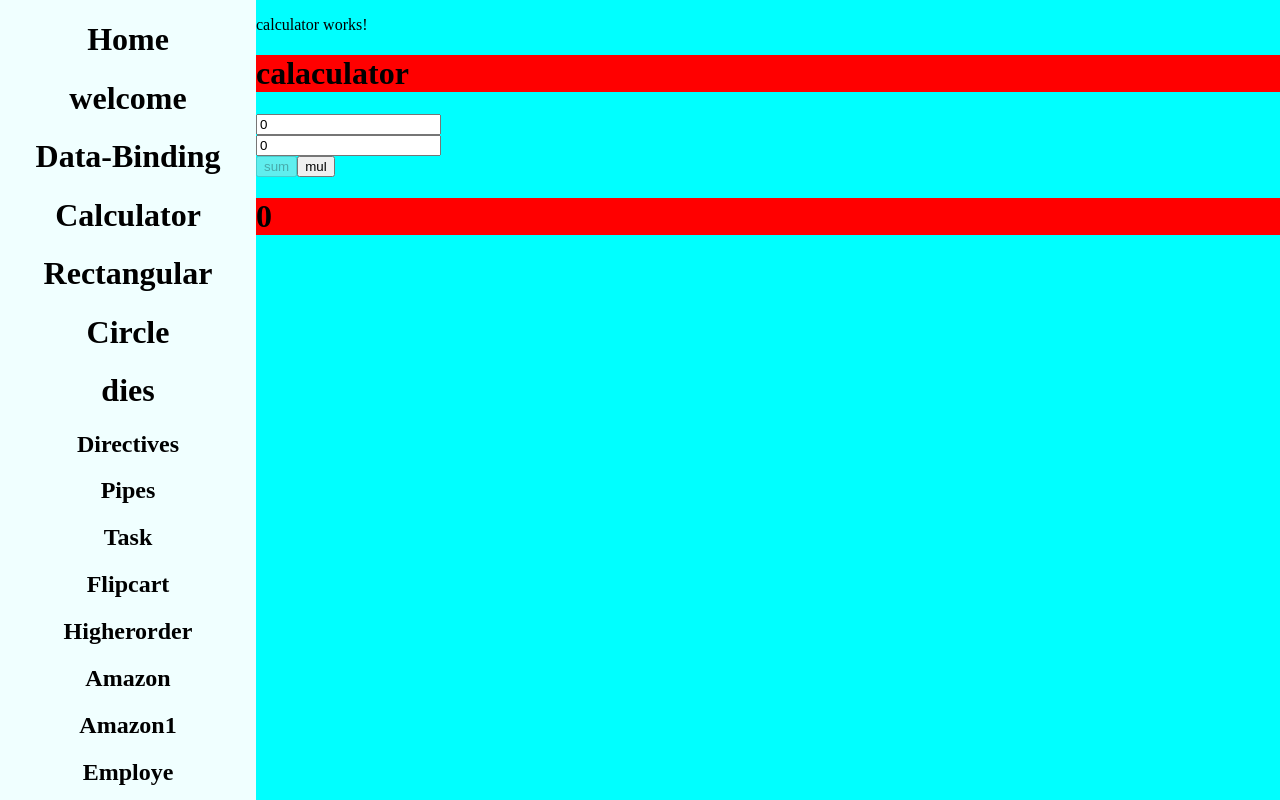
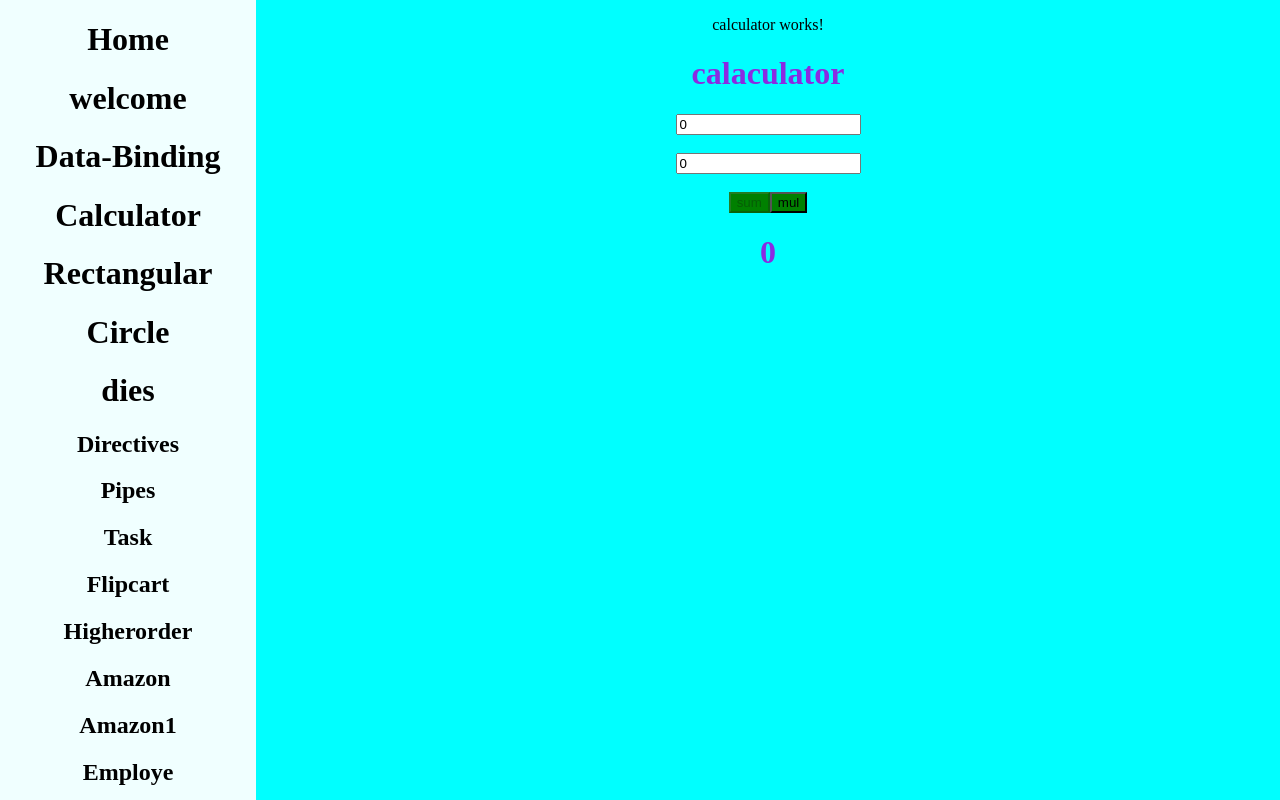
Before and after one commit to saikumar0826/project, an Angular app: page /dashboard/calculator in a window 1280 px wide. Built offline with nearby package versions, Linux system fonts and the light colour scheme; sample sign-in values are in the browser's storage.

Commit message:
calculator color

```diff
--- a/src/app/calculator/calculator.component.css
+++ b/src/app/calculator/calculator.component.css
@@ -1,3 +1,11 @@
+div{
+    background-color: aqua;
+
+    text-align: center;
+}
 h1{
-    background-color: red;
+    color: blueviolet;
 }
+button{
+    background-color: green;
+}
--- a/src/app/calculator/calculator.component.html
+++ b/src/app/calculator/calculator.component.html
@@ -3,12 +3,12 @@
 <h1>calaculator</h1>
 <label for="Number1"></label>
 <input type="number"[(ngModel)]="num1">
-<br>
+<br><br>
 
 
 <label for="Number2"></label>
 <input type="number"[(ngModel)]="num2">
-<br>
+<br><br>
 
 <button [disabled] = "num1==0 || num2==0"   (click)="sum()">sum</button>
 <button>mul</button>
```
